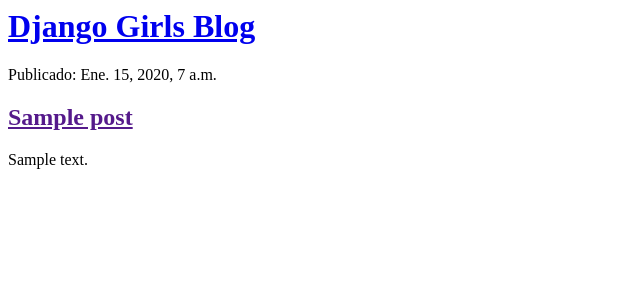
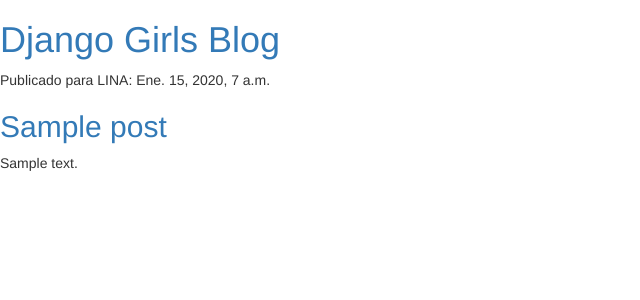
Before and after one commit to phernaiz/my-first-blog, a Django app: page / in a window 1280 px wide. Shown: the top 300 px of the page, without its empty margins (0-640 px from the left). Run offline with Django 3.2, Linux system fonts and the light colour scheme; tables that the repository leaves empty hold one stand-in row (values such as "Sample post"); some libraries are stand-ins or nearby versions.

Commit message:
Cambie el HTML para la página 2.

```diff
--- a/blog/templates/blog/post_list.html
+++ b/blog/templates/blog/post_list.html
@@ -1,6 +1,8 @@
 <html>
     <head>
         <title>Django Girls blog</title>
+        <link rel="stylesheet" href="//maxcdn.bootstrapcdn.com/bootstrap/3.2.0/css/bootstrap.min.css">
+        <link rel="stylesheet" href="//maxcdn.bootstrapcdn.com/bootstrap/3.2.0/css/bootstrap-theme.min.css">
     </head>
     <body>
         <div>
@@ -8,7 +10,7 @@
         </div>
         {% for post in posts %}
             <div>
-                <p>Publicado: {{ post.published_date }}</p>
+                <p>Publicado para LINA: {{ post.published_date }}</p>
 
                 <h2><a href="">{{ post.title }}</a></h2>
                 <p>{{ post.text|linebreaksbr }}</p>
```
